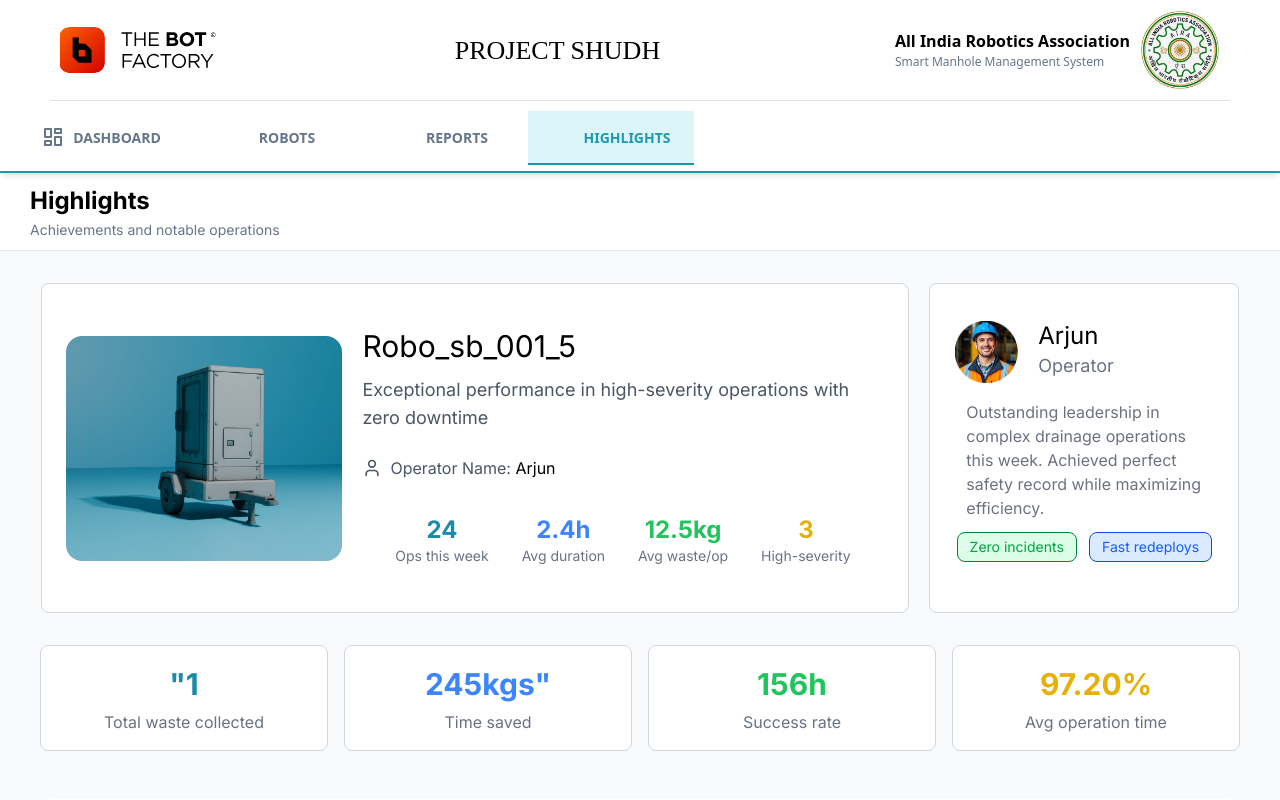
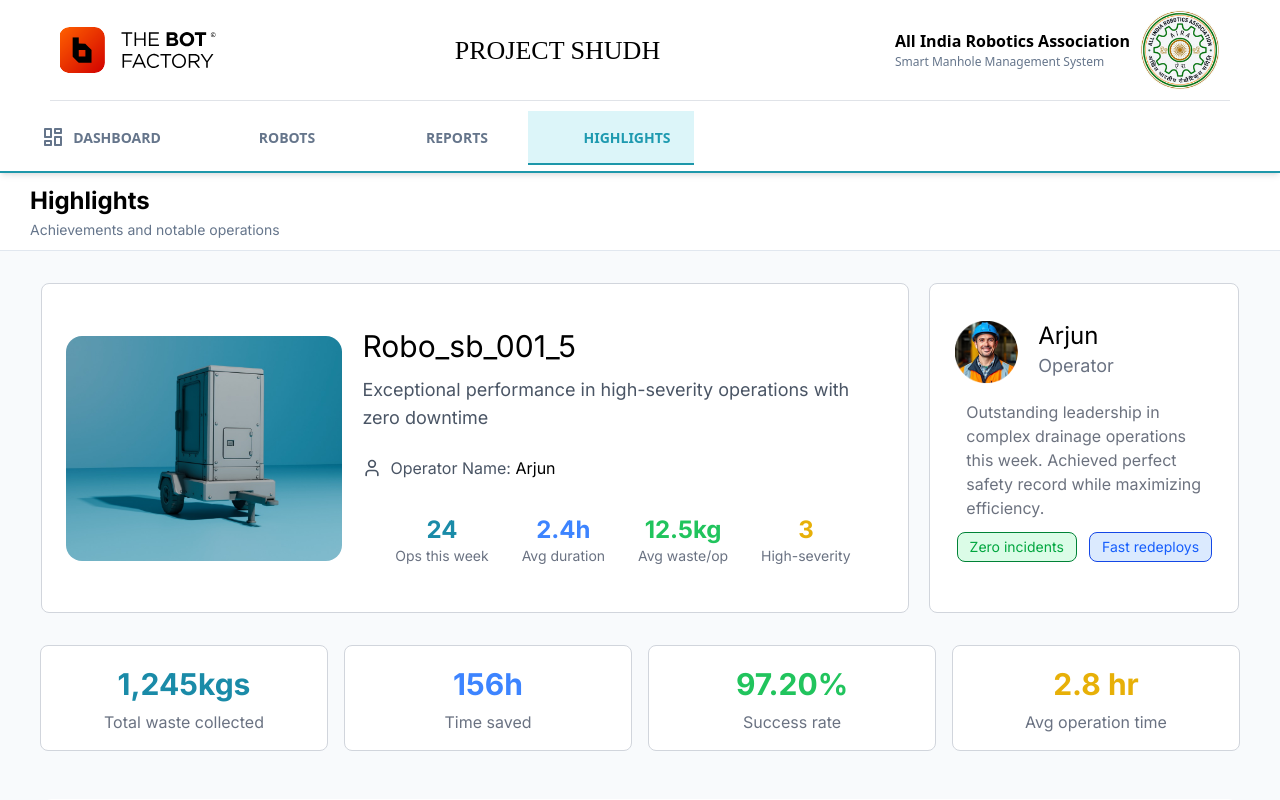
Before and after one commit to shudhanvi/SHUDH_ANVI_MAIN, a React (Vite) app: page /highlights in a window 1280 px wide. Shown: the top 800 px of the page. Built offline with nearby package versions, Linux system fonts and the light colour scheme; no server answers; some icons are missing; a web font is replaced by a local one.

Commit message:
latest updates in  fetching

```diff
--- a/src/pages/Highlights.jsx
+++ b/src/pages/Highlights.jsx
@@ -1,24 +1,22 @@
+
 import { useEffect, useState } from "react";
-import { Clock, TriangleAlert, User, CircleCheckBig } from "lucide-react";
+import Papa from "papaparse";
+import { Clock, TriangleAlert, User, CircleCheckBig } from 'lucide-react';
 
 export const Highlights = () => {
   const [data, setData] = useState(null);
 
   useEffect(() => {
-    fetch(`/datafiles/CSVs/Highlights_data.csv?nocache=${Date.now()}`)
-      .then((res) => res.text())
-      .then((text) => {
-        const [headerLine, firstRow] = text.trim().split("\n");
-        const headers = headerLine.split(",");
-        const values = firstRow.split(",");
-
-        const obj = Object.fromEntries(
-          headers.map((h, i) => [h.trim(), values[i]?.trim()])
-        );
-
-        setData(obj);
-      })
-      .catch(console.error);
+    Papa.parse(`/datafiles/CSVs/Highlights_data.csv?nocache=${Date.now()}`, {
+      download: true,
+      header: true,
+      complete: (result) => {
+        if (result.data && result.data.length > 0) {
+          // console.log(result.data);
+          setData(result.data[0]); // first row for this section
+        }
+      },
+    });
   }, []);
 
   if (!data) {
@@ -27,14 +25,12 @@ export const Highlights = () => {
 
   return (
     <>
-      <div className="w-full">
-        {" "}
-        <section className="section1 border-b-[1.5px] border-[#E1E7EF] py-[10px] px-[30px] bg-white ">
-          <h1 className="text-[24px] font-bold">Highlights</h1>
-          <p className="text-[14px] text-[#65758B]">
-            Achievements and notable operations
-          </p>
-        </section>
+      <div className="w-full">     <section className="section1 border-b-[1.5px] border-[#E1E7EF] py-[10px] px-[30px] bg-white ">
+        <h1 className="text-[24px] font-bold">Highlights</h1>
+        <p className="text-[14px] text-[#65758B]">Achievements and notable operations
+        </p>
+      </section>
+
         <section className="max-w-full">
           <div className="flex justify-evenly px-5 mt-8">
             {/* Robot Section */}
@@ -57,7 +53,9 @@ export const Highlights = () => {
                 </p>
                 <p className="text-gray-600 text-start pb-3 mt-3">
                   <span>
-                    <User className="inline-block w-5 h-auto mr-2 mb-1" />
+                    <User
+                      className="inline-block w-5 h-auto mr-2 mb-1"
+                    />
                   </span>
                   Operator Name:
                   <span className=" text-black"> {data.operator_name}</span>
@@ -135,7 +133,7 @@ export const Highlights = () => {
         <div className="grid grid-cols-2 md:grid-cols-4 gap-4 text-center mt-8 w-full px-10">
           <div className="bg-[#ffffff] rounded-lg p-4 pt-5 border border-gray-300">
             <p className="text-3xl font-bold text-[#1A8BA8]">
-              {data.total_waste_kg || "1245kgs"}
+              {data.total_waste_kg || "1,245kgs"}
             </p>
             <p className="text-gray-500 text-md pt-2">Total waste collected</p>
           </div>
@@ -158,6 +156,7 @@ export const Highlights = () => {
             <p className="text-gray-500 text-md pt-2">Avg operation time</p>
           </div>
         </div>
+
         <section className="mt-8 px-10 max-w-full">
           <div className="bg-[#ffffff] rounded-xl  p-6  mx-auto mt-12 h-auto">
             <h2 className="text-3xl  text-center mb-2">
@@ -174,7 +173,9 @@ export const Highlights = () => {
             <div className="w-full flex flex-nowrap shrink-1 items-center justify-center gap-0 text-center mb-8 mt-10 px-auto">
               <div className="flex flex-row">
                 <div className="bg-red-50 h-11 w-11 flex items-center rounded-3xl m-auto shadow-xl shadow-gray-200">
-                  <TriangleAlert className="w-[25px] h-auto m-auto text-red-600" />
+                  < TriangleAlert
+                    className="w-[25px] h-auto m-auto text-red-600"
+                  />
                 </div>
                 <div className="w-35 p-2 ml-2 pr-0">
                   <p className="text-md font-medium pt-2 text-start">
@@ -190,7 +191,9 @@ export const Highlights = () => {
               </div>
               <div className="flex flex-row  ">
                 <div className="bg-blue-50 h-11 w-11 flex items-center rounded-3xl m-auto shadow-xl shadow-gray-200">
-                  <Clock className="w-[25px] h-auto m-auto text-blue-500" />
+                  <Clock
+                    className="w-[25px] h-auto m-auto text-blue-500"
+                  />
                 </div>
                 <div className="w-35 p-2 ml-2">
                   <p className="text-md font-medium pt-2 text-start">
@@ -206,7 +209,9 @@ export const Highlights = () => {
               </div>
               <div className="flex flex-row">
                 <div className="bg-yellow-50 h-11 w-11 flex items-center rounded-3xl m-auto shadow-xl shadow-gray-200">
-                  <TriangleAlert className="w-[25px] h-auto m-auto text-yellow-400" />
+                  <TriangleAlert
+                    className="w-[25px] h-auto m-auto text-yellow-400"
+                  />
                 </div>
                 <div className="w-35 p-2 ml-2">
                   <p className="text-md font-medium pt-2 text-start">
@@ -222,7 +227,9 @@ export const Highlights = () => {
               </div>
               <div className="flex flex-row">
                 <div className="bg-green-50 h-11 w-11 flex items-center rounded-3xl m-auto shadow-xl shadow-gray-200">
-                  <CircleCheckBig className="w-[25px] h-auto m-auto text-green-500" />
+                  <CircleCheckBig
+                    className="w-[25px] h-auto m-auto text-green-500"
+                  />
                 </div>
                 <div className="w-35 p-2 ml-2">
                   <p className="text-md font-medium pt-2 text-start">
```
